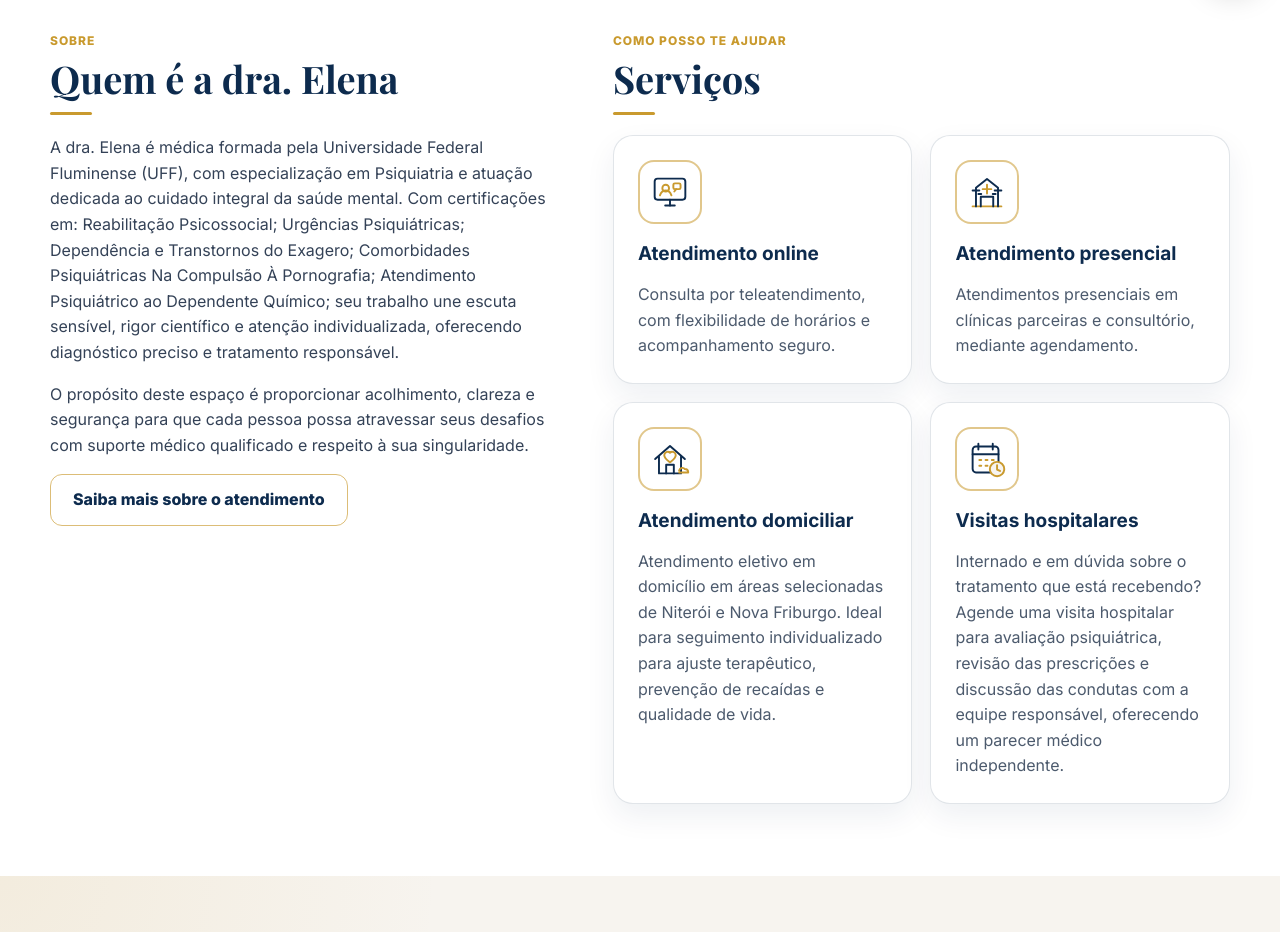
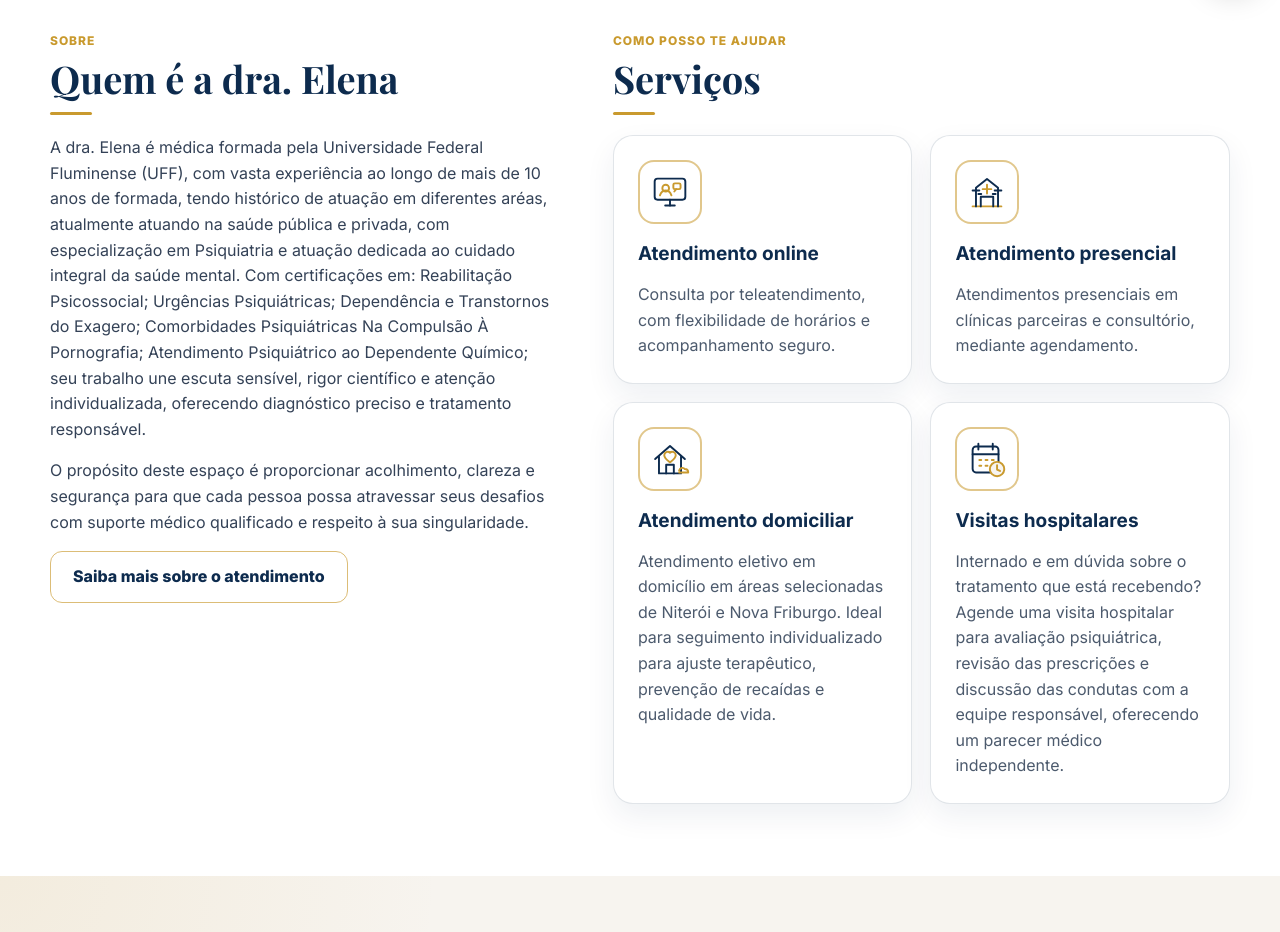
Before and after one commit to suportedrcarmine/site-psiquiatria, a plain HTML site: page index.html in a window 1280 px wide. Shown: the part 800-1732 px from the top of the page. Drawn offline with nearby package versions, Linux system fonts and the light colour scheme.

Commit message:
Update index.html

```diff
--- a/index.html
+++ b/index.html
@@ -113,7 +113,7 @@
           <h2>Quem é a dra. Elena</h2>
           <div class="small-line"></div>
           <p>
-            A dra. Elena é médica formada pela Universidade Federal Fluminense (UFF), com especialização em Psiquiatria
+            A dra. Elena é médica formada pela Universidade Federal Fluminense (UFF), com vasta experiência ao longo de mais de 10 anos de formada, tendo histórico de atuação em diferentes aréas, atualmente atuando na saúde pública e privada, com especialização em Psiquiatria
             e atuação dedicada ao cuidado integral da saúde mental. Com certificações em: Reabilitação Psicossocial; Urgências Psiquiátricas; Dependência e Transtornos do Exagero; Comorbidades Psiquiátricas Na Compulsão À Pornografia; Atendimento Psiquiátrico ao Dependente Químico; seu trabalho une escuta sensível, rigor científico
             e atenção individualizada, oferecendo diagnóstico preciso e tratamento responsável.
           </p>
```
